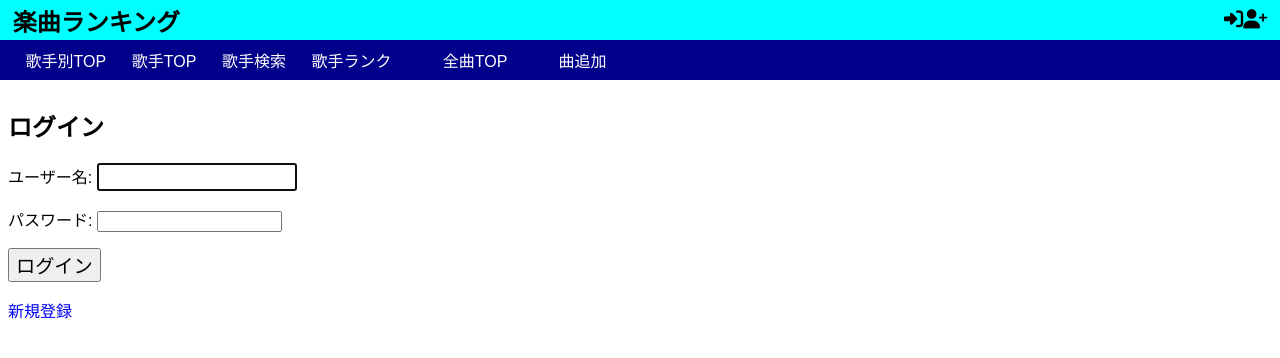
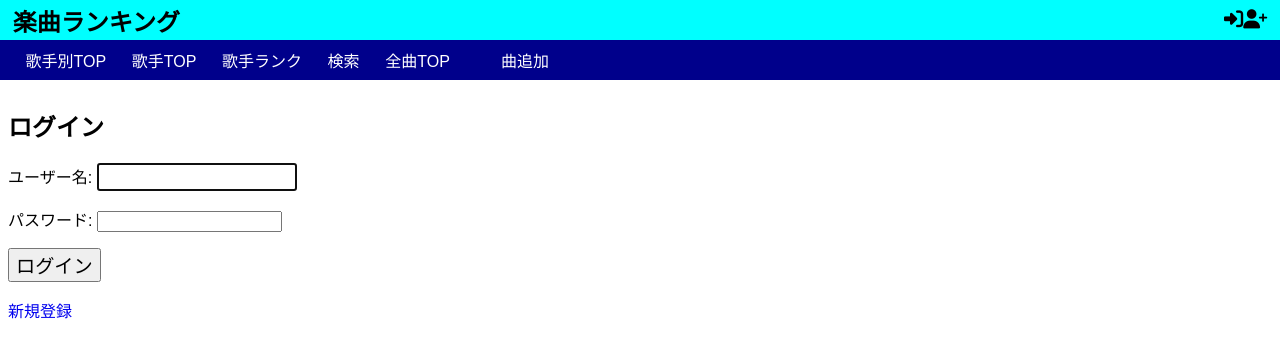
Before and after one commit to sugar191/music, a Django app: page /login/ in a window 1280 px wide. Shown: the top 358 px of the page. Run offline with Django 5.2, Linux system fonts and the light colour scheme; parts of the project's set-up code (start-up, migrations or seed data) failed here and were passed over.

Commit message:
リンク追加

```diff
--- a/songs/templates/songs/artist_rank_matrix.html
+++ b/songs/templates/songs/artist_rank_matrix.html
@@ -36,7 +36,7 @@
         <tbody>
             {% for r in rows %}
             <tr>
-                <td>{{ r.artist_name }}</td>
+                <td><a href="{% url 'artist_songs' r.artist_id %}">{{ r.artist_name }}</a></td>
                 <td style="text-align:right;">{{ r.rank_5|default:"-" }}</td>
                 <td style="text-align:right;">{{ r.rank_10|default:"-" }}</td>
                 <td style="text-align:right;">{{ r.rank_15|default:"-" }}</td>
--- a/templates/base.html
+++ b/templates/base.html
@@ -41,14 +41,14 @@
                 <nav class="menu-pinned" aria-label="よく使うメニュー">
                     <a href="/ranking/">歌手別TOP</a>
                     <a href="/artists/">歌手TOP</a>
-                    <a href="/artist_search/">歌手検索</a>
+                    <a href="/artist_rank_matrix/">歌手ランク</a>
+                    <a href="/artist_search/">検索</a>
                 </nav>
             </div>
 
             <!-- ここに「残りのメニュー」全部 -->
             <ul class="menu" id="menu">
                 <!-- 例: ここは従来の横並びメニューをそのまま入れる -->
-                <li><a href="/artist_rank_matrix/">歌手ランク</a></li>
                 <li><a href="/song_ranking/">全曲TOP</a></li>
                 <li><a href="/songs/bulk_add/">曲追加</a></li>
             </ul>
```
